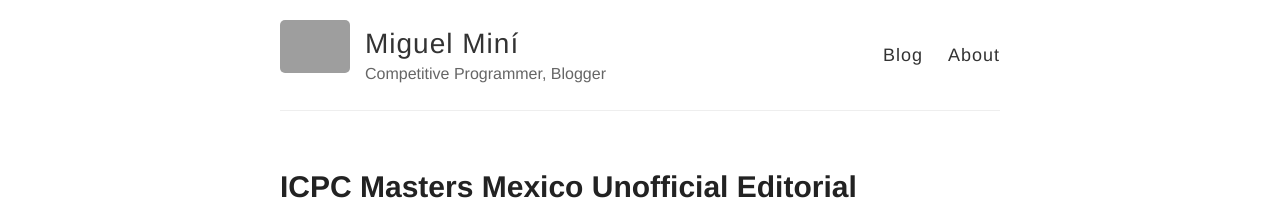
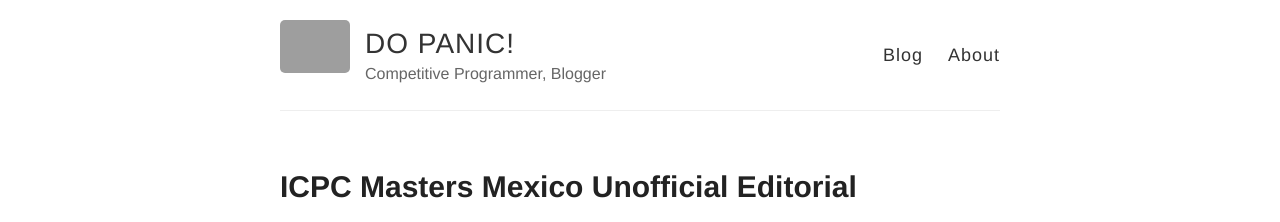
Before and after one commit to peon-pasado/do-panic, a Jekyll site: the page built from index.html, in a window 1280 px wide. Shown: the top 222 px of the page. Built offline with Jekyll 4.4.1, drawn with Linux system fonts in a browser that asks for light colours; grey boxes are pictures that could not be loaded.

Commit message:
change name blog

```diff
--- a/_config.yml
+++ b/_config.yml
@@ -3,7 +3,7 @@
 #
 
 # Name of your site (displayed in the header)
-name: Miguel Miní
+name: DO PANIC!
 
 # Short bio or description (displayed in the header)
 description: Competitive Programmer, Blogger
```
